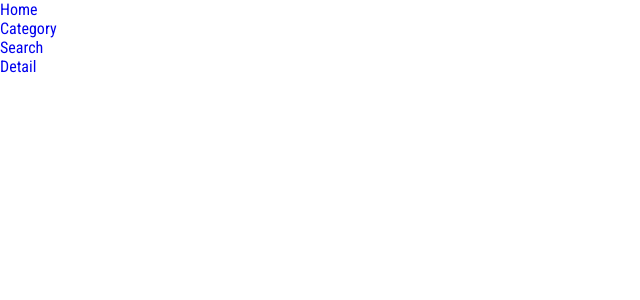
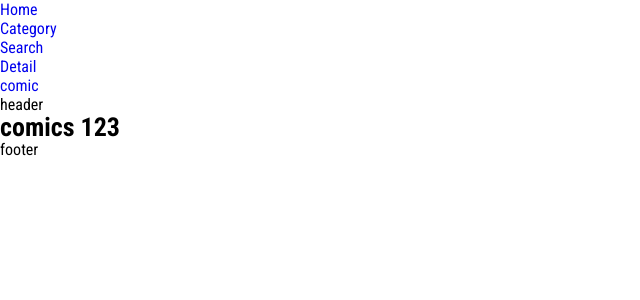
Before and after one commit to truonganletk/MarvelComic, a React (Create React App) app: page /detail/comic/123 in a window 1280 px wide. Shown: the top 300 px of the page, without its empty margins (0-640 px from the left). Built offline with nearby package versions, Linux system fonts and the light colour scheme.

Commit message:
config detail route

```diff
--- a/src/App.js
+++ b/src/App.js
@@ -9,6 +9,7 @@ import Category from './pages/Category';
 import Detail from './pages/Detail';
 import Home from './pages/Home';
 import Search from './pages/Search';
+import Page404 from './pages/Page404';
 
 function App() {
   return (
@@ -28,6 +29,9 @@ function App() {
             <li>
               <Link to="/detail">Detail</Link>
             </li>
+            <li>
+              <Link to="/detail/comic/123">comic</Link>
+            </li>
           </ul>
         </nav>
 
@@ -37,7 +41,15 @@ function App() {
         <Routes>
           <Route exact path="/category" element={<Category/>} />
           <Route path="/search" element={<Search/>} />
-          <Route path="/detail" element={<Detail/>} />
+          <Route path="detail">
+            <Route index element={<Page404/>} />
+            <Route path="comic/:id" element={<Detail keyword={"comics"}/>} />
+            <Route path="character/:id" element={<Detail keyword={"characters"}/>} />
+            <Route path="creator/:id" element={<Detail keyword={"creators"}/>} />
+            <Route path="event/:id" element={<Detail keyword={"events"}/>} />
+            <Route path="seri/:id" element={<Detail keyword={"series"}/>} />
+            <Route path="story/:id" element={<Detail keyword={"stories"}/>} />
+          </Route>
           <Route path="/" element={<Home/>} />
         </Routes>
         </div>
--- a/src/pages/Detail.jsx
+++ b/src/pages/Detail.jsx
@@ -1,17 +1,20 @@
-import React, { Component } from 'react'
-import Footer from '../layouts/Footer/Footer'
-import Header from '../layouts/Header/Header'
+import React from 'react';
+import Footer from '../layouts/Footer/Footer';
+import Header from '../layouts/Header/Header';
+import {
+  useParams
+} from "react-router-dom";
 
-export class Detail extends Component {
-  render() {
-    return (
-      <>
-        <Header />
-        Detail
-        <Footer />
-      </>
-    )
-  }
+const Detail = ({keyword}) =>{
+  let params = useParams();
+   console.log(params);
+  return (
+    <div>
+      <Header/>
+         <h1>{keyword} {params.id}</h1>
+      <Footer/>
+    </div>
+  )
 }
 
 export default Detail
--- /dev/null
+++ b/src/pages/Page404.jsx
@@ -0,0 +1,11 @@
+import React, { Component } from 'react'
+
+export class Page404 extends Component {
+  render() {
+    return (
+      <div>Page404</div>
+    )
+  }
+}
+
+export default Page404
```
